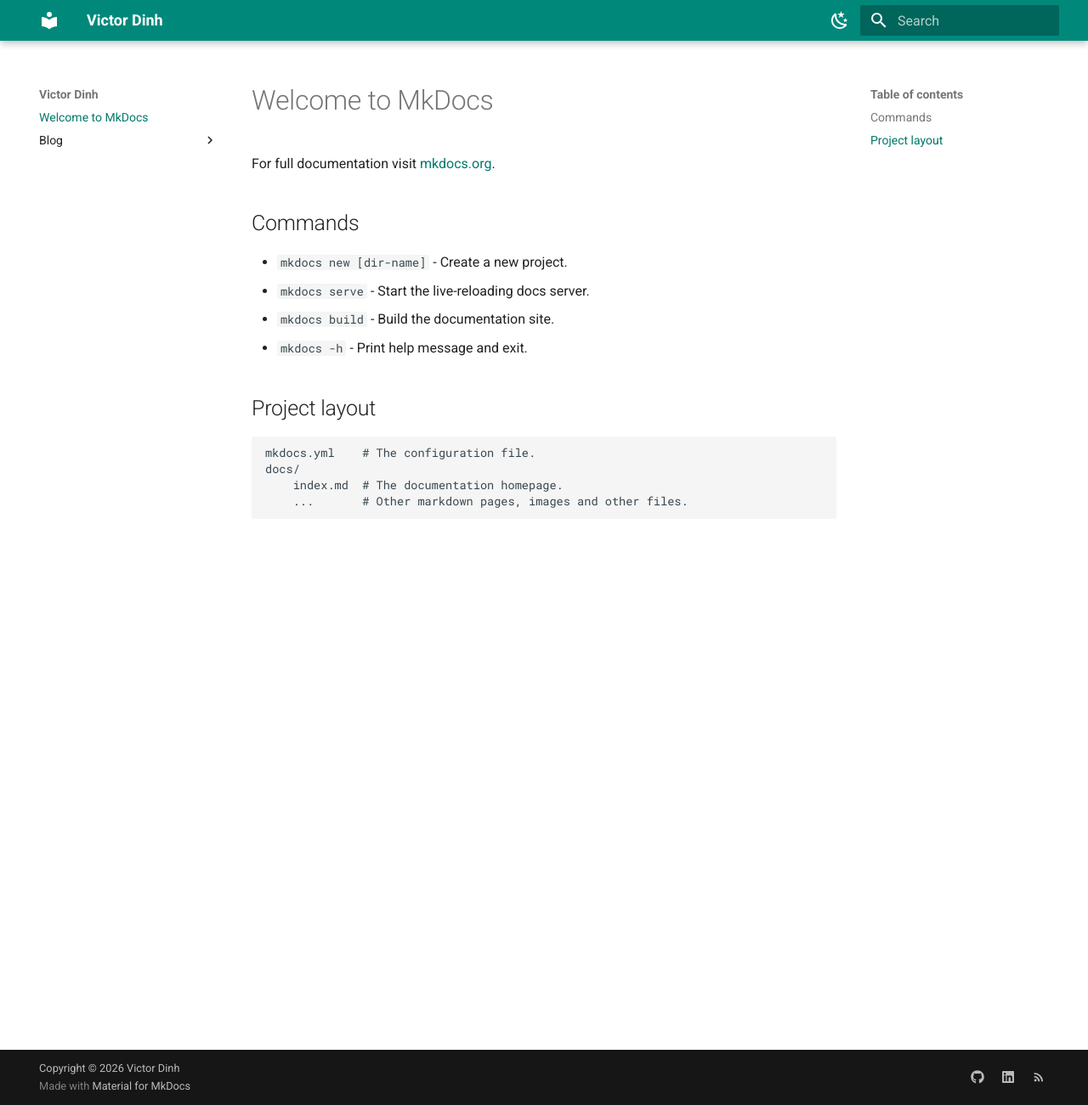
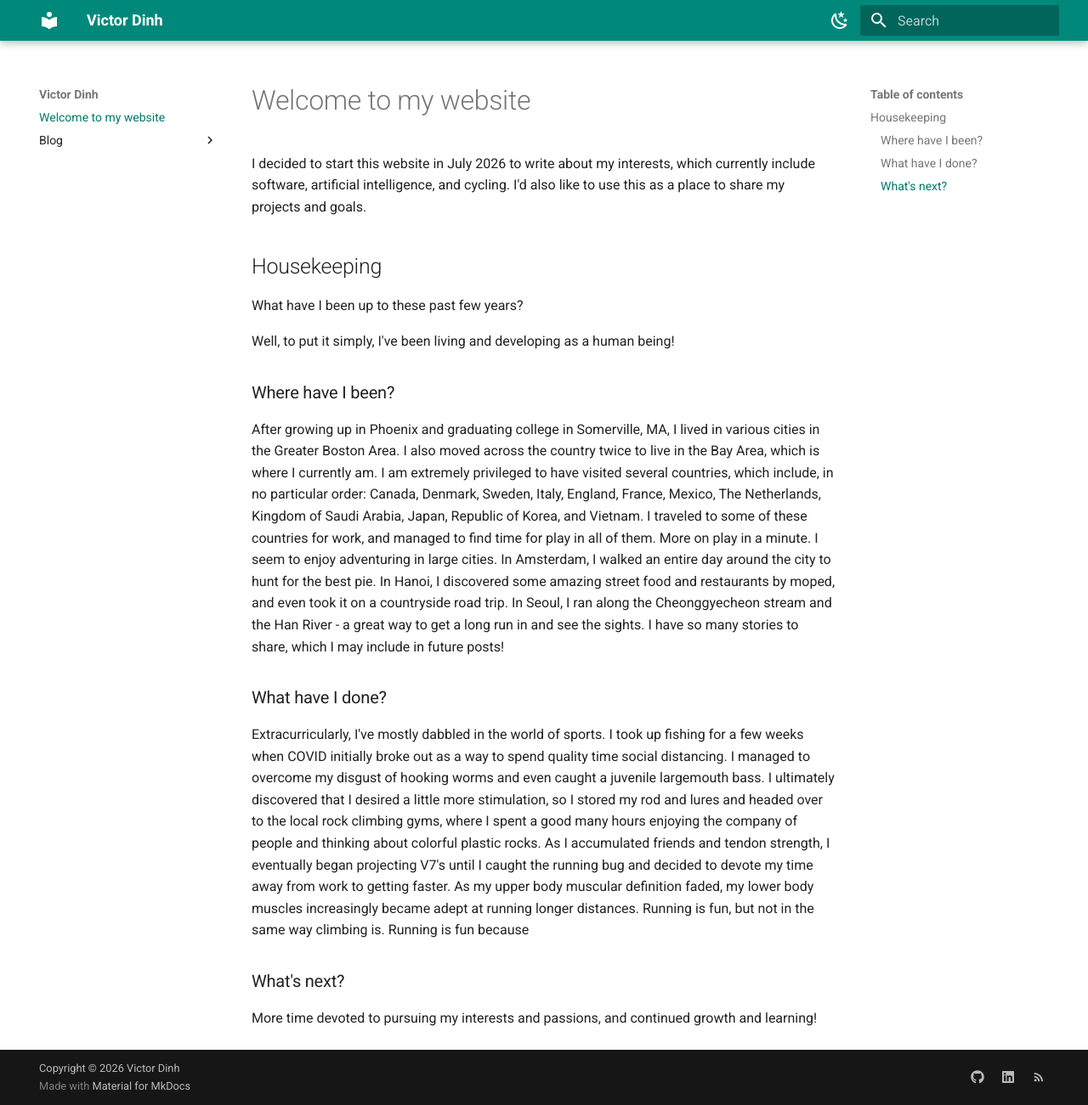
Before and after one commit to vd141/vd141.github.io, an MkDocs documentation site: the page built from docs/index.md, in a window 1280 px wide and 1301 px high. Shown: the whole window at 85% size. Built offline with MkDocs 1.6.1 and Material for MkDocs 9.7.7, drawn with Linux system fonts in a browser that asks for light colours.

Commit message:
homepage draft

```diff
--- a/docs/index.md
+++ b/docs/index.md
@@ -1,17 +1,21 @@
-# Welcome to MkDocs
+# Welcome to my website
 
-For full documentation visit [mkdocs.org](https://www.mkdocs.org).
+I decided to start this website in July 2026 to write about my interests, which currently include software, artificial intelligence, and cycling. I'd also like to use this as a place to share my projects and goals.
 
-## Commands
+## Housekeeping
 
-* `mkdocs new [dir-name]` - Create a new project.
-* `mkdocs serve` - Start the live-reloading docs server.
-* `mkdocs build` - Build the documentation site.
-* `mkdocs -h` - Print help message and exit.
+What have I been up to these past few years?
 
-## Project layout
+Well, to put it simply, I've been living and developing as a human being!
 
-    mkdocs.yml    # The configuration file.
-    docs/
-        index.md  # The documentation homepage.
-        ...       # Other markdown pages, images and other files.
+### Where have I been?
+
+After growing up in Phoenix and graduating college in Somerville, MA, I lived in various cities in the Greater Boston Area. I also moved across the country twice to live in the Bay Area, which is where I currently am. I am extremely privileged to have visited several countries, which include, in no particular order: Canada, Denmark, Sweden, Italy, England, France, Mexico, The Netherlands, Kingdom of Saudi Arabia, Japan, Republic of Korea, and Vietnam. I traveled to some of these countries for work, and managed to find time for play in all of them. More on play in a minute. I seem to enjoy adventuring in large cities. In Amsterdam, I walked an entire day around the city to hunt for the best pie. In Hanoi, I discovered some amazing street food and restaurants by moped, and even took it on a countryside road trip. In Seoul, I ran along the Cheonggyecheon stream and the Han River - a great way to get a long run in and see the sights. I have so many stories to share, which I may include in future posts!
+
+### What have I done?
+
+Extracurricularly, I've mostly dabbled in the world of sports. I took up fishing for a few weeks when COVID initially broke out as a way to spend quality time social distancing. I managed to overcome my disgust of hooking worms and even caught a juvenile largemouth bass. I ultimately discovered that I desired a little more stimulation, so I stored my rod and lures and headed over to the local rock climbing gyms, where I spent a good many hours enjoying the company of people and thinking about colorful plastic rocks. As I accumulated friends and tendon strength, I eventually began projecting V7's until I caught the running bug and decided to devote my time away from work to getting faster. As my upper body muscular definition faded, my lower body muscles increasingly became adept at running longer distances. Running is fun, but not in the same way climbing is. Running is fun because
+
+### What's next?
+
+More time devoted to pursuing my interests and passions, and continued growth and learning!
```
